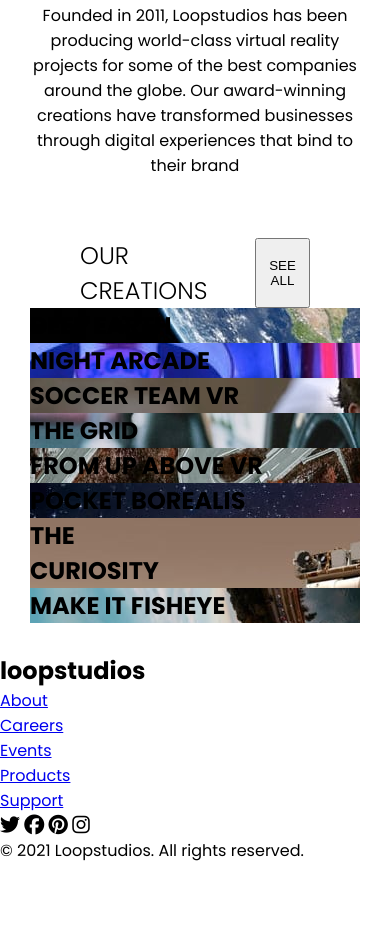
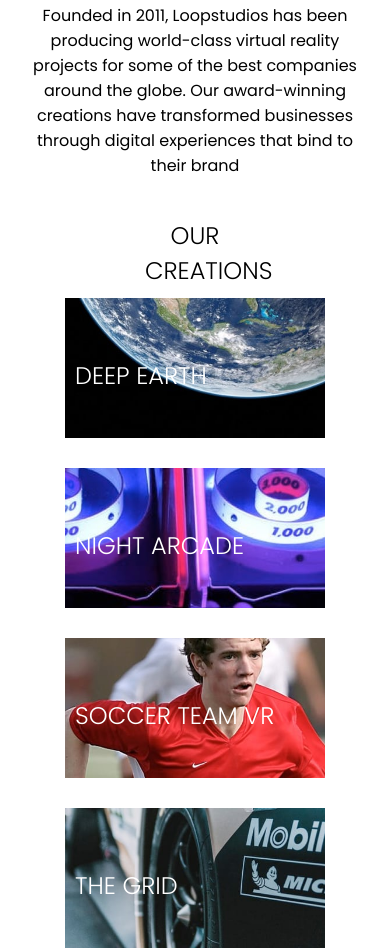
Before and after one commit to vasquez-cma/Loop_studios_page, a plain HTML site: page index.html in a window 390 px wide. Shown: the part 814-1765 px from the top of the page. Before the commit the page ends 1677 px from the top, so only its background shows below. Drawn offline with Linux system fonts and the light colour scheme.

Commit message:
Adding mobile version

```diff
--- a/index.html
+++ b/index.html
@@ -81,7 +81,7 @@
                     <h2 class="grid-item-title">THE <br> CURIOSITY</h2>
                 </div>
                 <div class="grid-item grid-item-8">
-                    <h2 class="grid-item-title">MAKE IT FISHEYE</h2>
+                    <h2 class="grid-item-title">MAKE IT <br> FISHEYE</h2>
                 </div>
             </div>
         </section>
--- a/style.css
+++ b/style.css
@@ -287,7 +287,7 @@ footer{
 }
 
 }
-@media screen and (max-width:768px){
+@media screen and (max-width:800px){
 
 
     body{
@@ -295,7 +295,6 @@ footer{
     }
 
     header{
-
         padding: 0;
         background-image: url("assets/mobile/image-hero.jpg");
         background-repeat: no-repeat;
@@ -401,6 +400,30 @@ footer{
 
     /* Creations container*/
 
+    .creations{
+        position: relative;
+        margin-top: 60px;
+
+    }
+
+    .grid-container{
+        display: grid;
+        justify-content: center;
+        grid-template-columns: 260px;
+        column-gap: 60px;
+        row-gap: 30px;
+    }
+
+    .grid-item{
+        background-position: center;
+        background-repeat: no-repeat;
+        background-size: cover;
+        height: 140px;
+        width: 260px;
+        padding: 10px;
+
+    }
+
     .grid-item-1{
         background-image: url("assets/mobile/image-deep-earth.jpg");
     }
@@ -427,9 +450,105 @@ footer{
 
     .grid-item-7{
         background-image: url("assets/mobile/image-curiosity.jpg");
+
     }
 
     .grid-item-8{
         background-image: url("assets/mobile/image-fisheye.jpg");
     }
+
+    .grid-item-title{
+        color: rgb(255, 255, 255);
+        font-weight: lighter;
+        margin-top: 50px;
+    }
+
+    .creation-title-button{
+        position: relative;
+        text-align: center;
+    }
+
+    .creation-title{
+        position: absolute;
+        left: 0;
+        right: 0;
+        top: -80px;
+        margin-left: auto;
+        margin-right: auto;
+        width: 100px;
+        background: none;
+        cursor: pointer;
+        outline: none;
+        height: 40px;
+    }
+
+
+    .creation-button{
+        position: absolute;
+        left: 0;
+        right: 0;
+        margin-left: auto;
+        margin-right: auto;
+        width: 100px;
+        bottom: -1400px;
+        background: none;
+        border: 1px solid black;
+        cursor: pointer;
+        outline: none;
+        height: 40px;
+
+    }
+
+
+    .creation-button:hover{
+        background-color: black;
+        color: white;
+    }
+
+
+    /* Footer */
+
+
+    footer{
+        margin-top: 60px;
+        background-color: black;
+        text-align: center;
+        padding: 30px;
+    }
+
+    .footer-title{
+        color: white;
+    }
+
+    .footer-links li{
+        list-style: none;
+        margin-bottom: 10px;
+    }
+
+    .footer-links li a{
+        text-decoration: none;
+        color: white;
+    }
+
+    .footer-title{
+        margin-bottom: 20px;
+    }
+
+    .footer-links{
+        margin-bottom: 20px;
+    }
+
+    .social-media-icons{
+        color: white;
+        margin-bottom: 20px;
+    }
+
+    .copyright-content{
+        color: rgb(170, 170, 170);
+    }
+
+    .social-icon{
+        margin-right: 10px;
+    }
+
 }
```
